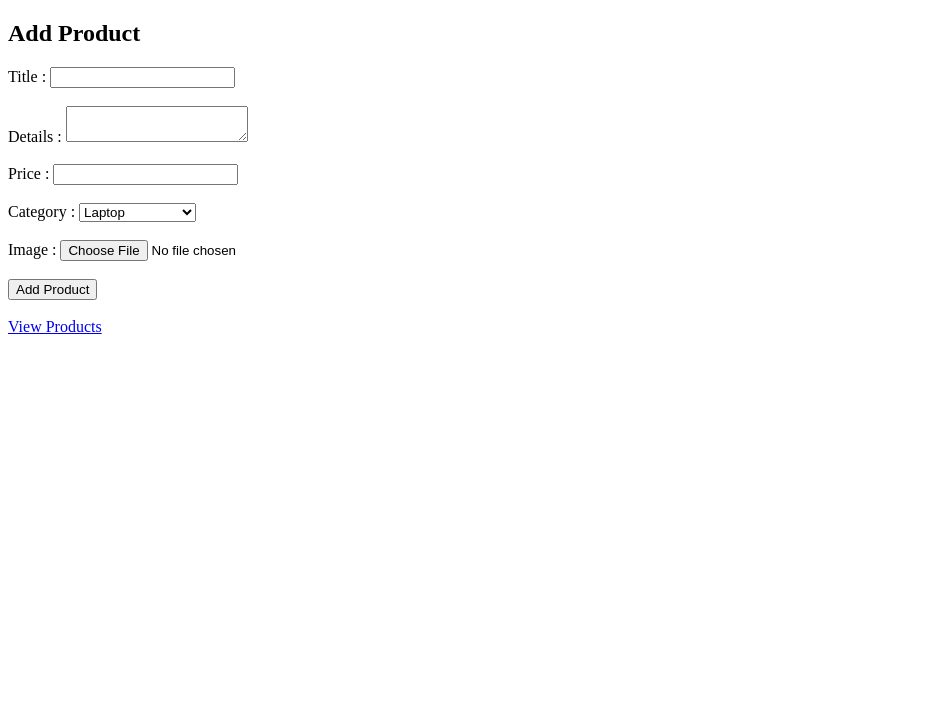
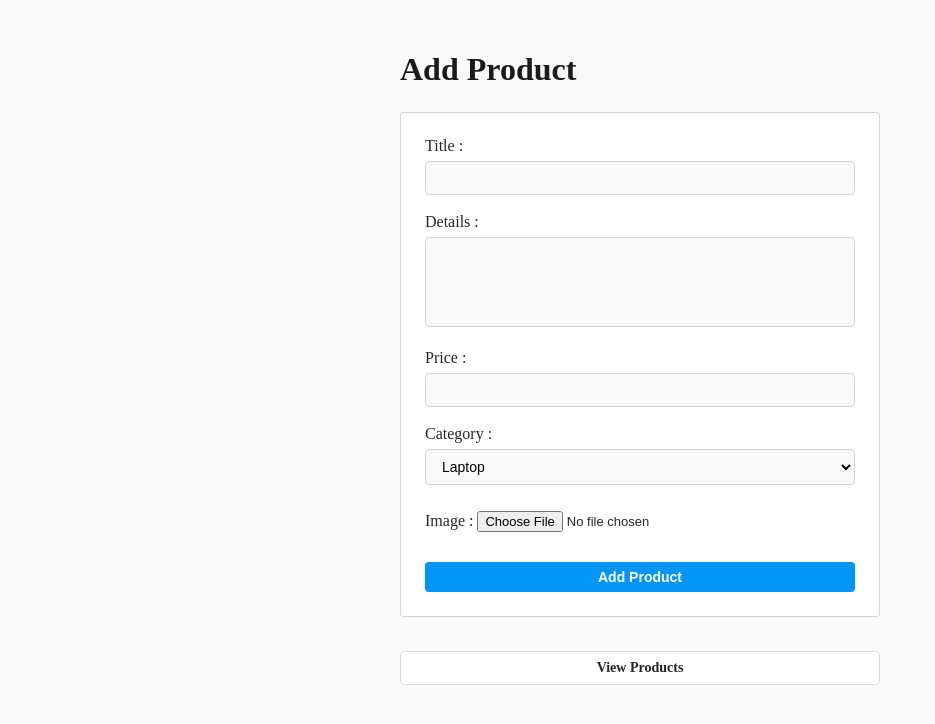
Before and after one commit to pruthesh2006-tech/django-mini_project, a Django app: page /addproduct/ in a window 1280 px wide. Shown: the top 724 px of the page, without its empty margins (0-935 px from the left). Run offline with Django 5.2, Linux system fonts and the light colour scheme; data comes from the database, SQL or seed files in the repository; both versions use the stored data as it was after the commit.

Commit message:
added new css to the page

```diff
--- a/myuserapp/views.py
+++ b/myuserapp/views.py
@@ -86,6 +86,7 @@ def editproduct(request, id):
 def updateproduct(request, id):
 
     p = Product.objects.get(id=id)
+    c = Category.objects.all()
 
     if request.method == "POST":
 
@@ -100,8 +101,12 @@ def updateproduct(request, id):
             p.image = request.FILES['image']
 
         p.save()
+        return redirect('/product')
 
-    return redirect('/product')
+    return render(request, 'editproduct.html', {
+        'pdata': p,
+        'cdata': c
+    })
 
 
 
--- /dev/null
+++ b/static/addproduct.css
@@ -0,0 +1,81 @@
+body {
+    background-color: #fafafa;
+    color: #262626;
+    padding: 30px;
+    max-width: 480px;
+    margin: 0 auto;
+}
+
+h1 {
+    margin-bottom: 24px;
+    color: #1a1a1a;
+}
+
+form {
+    background: white;
+    border: 1px solid lightgrey;
+    border-radius: 3px;
+    padding: 24px;
+}
+
+input[type="text"],
+input[type="number"],
+textarea,
+select {
+    width: 100%;
+    padding: 8px 12px;
+    margin-top: 6px;
+    border: 1px solid lightgrey;
+    border-radius: 4px;
+    font-size: 14px;
+    background-color: #fafafa;
+    box-sizing: border-box;
+}
+
+textarea {
+    height: 90px;
+    resize: none;
+}
+
+input[type="file"] {
+    margin-top: 8px;
+    font-size: 13px;
+}
+
+input[type="submit"] {
+    width: 100%;
+    background-color: #0095f6;
+    color: white;
+    padding: 7px 16px;
+    border: none;
+    border-radius: 4px;
+    font-size: 14px;
+    font-weight: 600;
+    cursor: pointer;
+    margin-top: 12px;
+}
+
+input[type="submit"]:hover {
+    background-color: #1877f2;
+}
+
+a[href="/product"] {
+    display: block;
+    text-align: center;
+    width: 100%;
+    background-color: #ffffff;
+    color: #262626;
+    padding: 8px 0;
+    border: 1px solid #dbdbdb;
+    border-radius: 4px;
+    font-size: 14px;
+    font-weight: 600;
+    text-decoration: none;
+    box-sizing: border-box;
+    margin-top: 16px;
+}
+
+a[href="/product"]:hover {
+    background-color: #fafafa;
+    border-color: #a8a8a8;
+}
--- a/templates/addproduct.html
+++ b/templates/addproduct.html
@@ -1,12 +1,15 @@
+{% load static %}
 <!DOCTYPE html>
 <html lang="en">
 <head>
     <meta charset="UTF-8">
     <meta name="viewport" content="width=device-width, initial-scale=1.0">
     <title>Add Product</title>
+    <link rel="stylesheet"
+    href="{% static 'addproduct.css'%}"/>
 </head>
 <body>
-    <h2>Add Product</h2>
+    <h1>Add Product</h1>
 
     <form method="post" enctype="multipart/form-data">
     {% csrf_token %}
--- a/templates/edit-category.html
+++ b/templates/edit-category.html
@@ -1,9 +1,12 @@
+{% load static %}
 <!DOCTYPE html>
 <html lang="en">
 <head>
     <meta charset="UTF-8">
     <meta name="viewport" content="width=device-width, initial-scale=1.0">
     <title>Document</title>
+    <link rel="stylesheet"
+    href="{% static 'edit-category.css'%}"/>
 </head>
 <body>
     <h2>Edit Category</h2>
--- a/templates/editproduct.html
+++ b/templates/editproduct.html
@@ -1,14 +1,17 @@
+{% load static %}
 <!DOCTYPE html>
 <html lang="en">
 <head>
     <meta charset="UTF-8">
     <meta name="viewport" content="width=device-width, initial-scale=1.0">
     <title>Edit Product</title>
+    <link rel="stylesheet"
+    href="{% static 'editproduct.css'%}"/>
 </head>
 <body>
     <h2>Update Product</h2>
 
-    <form method="post" action="/updateproduct/{{pdata.id}}" enctype="multipart/form-data">
+    <form method="post" action="/updateproduct/{{ pdata.id }}/" enctype="multipart/form-data">
     {% csrf_token %}
 
     Title :
--- a/templates/product.html
+++ b/templates/product.html
@@ -10,7 +10,7 @@
 </head>
 <body>
     <h2>All Products</h2>
-    <a href="/addproduct">Add Product</a>
+    <a href="/addproduct" class="addbtn">Add Product</a>
 
     <br><br>
 
```
Also changed, not shown: static/edit-category.css (added, +42 -0 lines), static/editproduct.css (added, +78 -0 lines), static/product.css (+19 -0 lines), db.sqlite3, media/products/samsungs25.jpg (added), media/products/samsungs26_zDotvNp.jpg (added).
